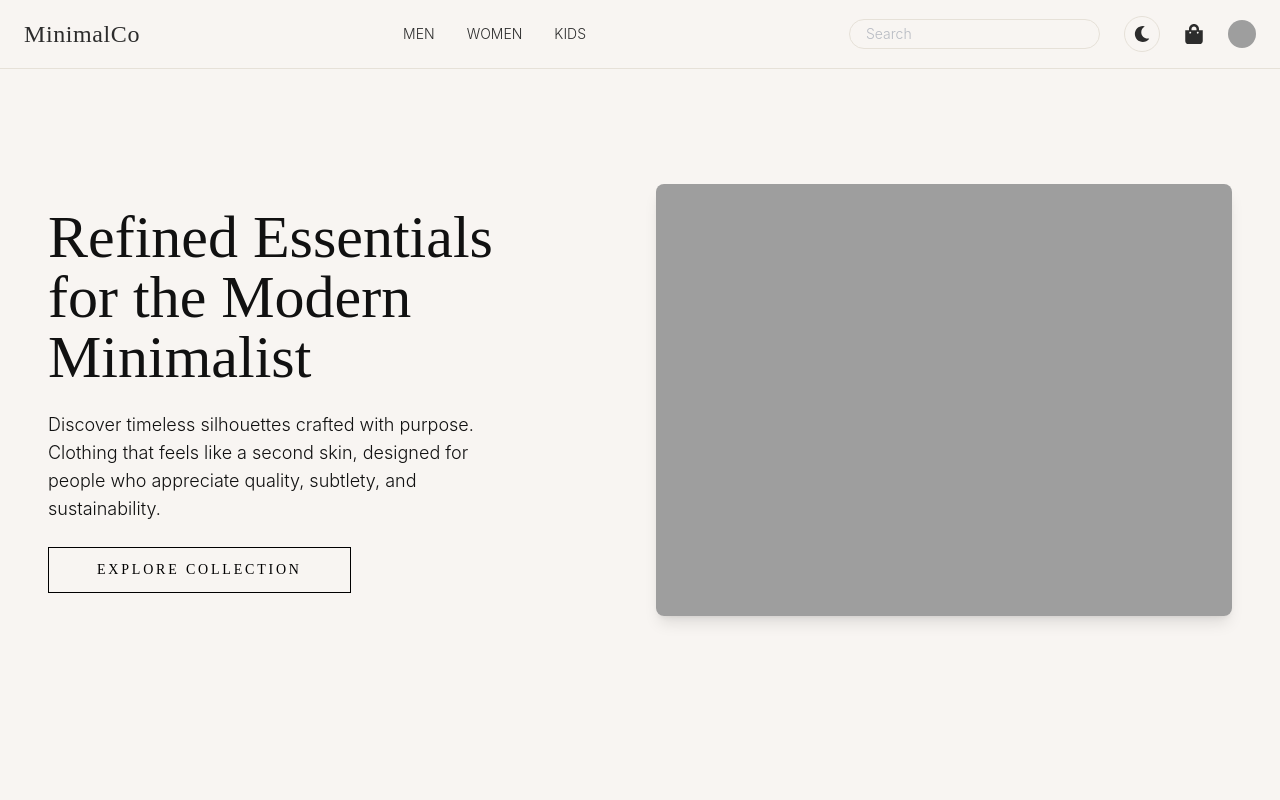
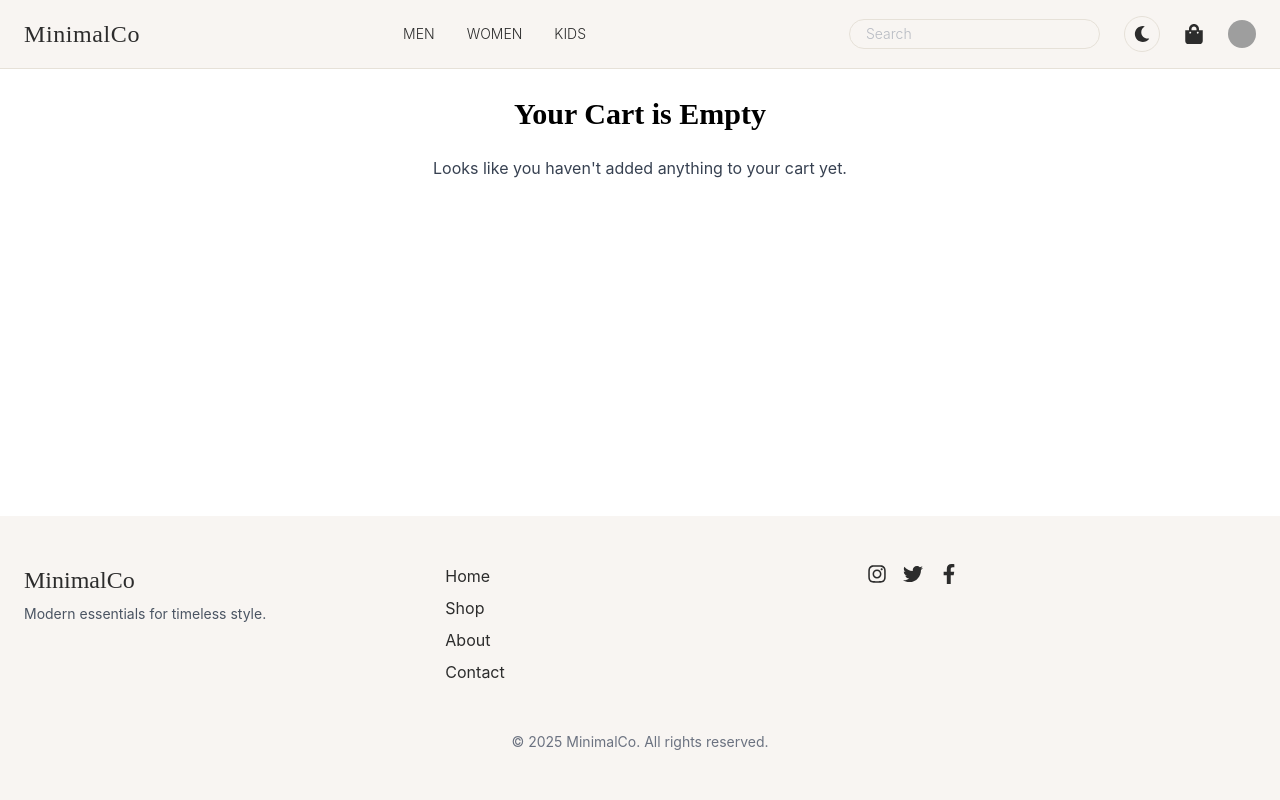
Before and after one commit to Rutik-Bhoyla/clothing-ecommerce, a React (Vite) app: page /#/cart in a window 1280 px wide. Before the commit this address led to /. Shown: the top 800 px of the page. Built offline with nearby package versions, Linux system fonts and the light colour scheme; grey boxes are pictures that could not be loaded.

Commit message:
small fix

```diff
--- a/src/Pages/CartPage.jsx
+++ b/src/Pages/CartPage.jsx
@@ -6,8 +6,8 @@ export default function CartPage() {
   if (cartItems.length === 0) {
     return (
       <div className="container mx-auto px-6 py-24 text-center">
-        <h1 className="text-3xl font-serif font-bold mb-6">Your Cart is Empty</h1>
-        <p className="text-gray-700">
+        <h1 className="text-3xl font-serif font-bold mb-6 dark:text-dark-text">Your Cart is Empty</h1>
+        <p className="text-gray-700 dark:text-dark-text">
           Looks like you haven't added anything to your cart yet.
         </p>
       </div>
```
